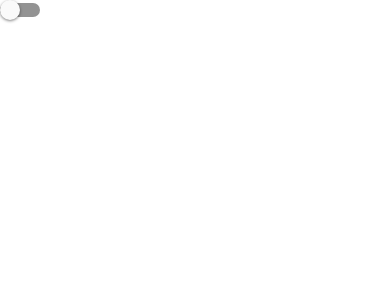
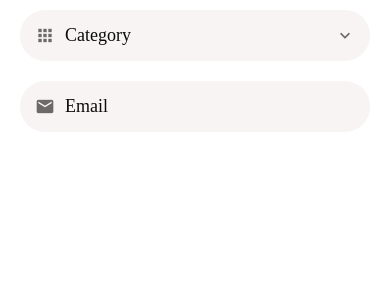
Before and after one commit to iankuratri/learning-react-native, a React Native app in the folder DoneWithIt/: screen / in a window 390 px wide. Shown: the top 300 px of the page. Built offline with nearby package versions, Linux system fonts and the light colour scheme.

Commit message:
AppPicker component added

```diff
--- a/DoneWithIt/App.tsx
+++ b/DoneWithIt/App.tsx
@@ -14,12 +14,35 @@
 
 // 04 Input Components
 // import InputText from "./course/04InputComponents/TextInput";
-import SwitchComp from "./course/04InputComponents/Switch";
+// import SwitchComp from "./course/04InputComponents/Switch";
 
 // Imports
+import { useState } from "react";
+import AppPicker from "./app/components/AppPicker";
+import AppTextInput from "./app/components/AppTextInput";
+import Screen from "./app/screens/Screen";
+
+const categories = [
+  { label: "Furniture", value: 1 },
+  { label: "Clothing", value: 2 },
+  { label: "Cameras", value: 3 },
+];
 
 function App() {
-  return <SwitchComp />;
+  const [category, setCategory] = useState(null);
+
+  return (
+    <Screen style={{ paddingHorizontal: 20 }}>
+      <AppPicker
+        selectedItem={category}
+        onSelectItem={setCategory}
+        items={categories}
+        icon="apps"
+        placeholder="Category"
+      />
+      <AppTextInput icon="email" placeholder="Email" />
+    </Screen>
+  );
 }
 
 export default App;
--- /dev/null
+++ b/DoneWithIt/app/components/AppPicker.tsx
@@ -0,0 +1,102 @@
+import { MaterialCommunityIcons } from "@expo/vector-icons";
+import React, { useState } from "react";
+import {
+  Button,
+  FlatList,
+  Modal,
+  StyleSheet,
+  TouchableWithoutFeedback,
+  View,
+} from "react-native";
+import colors from "../config/colors";
+import Screen from "./../screens/Screen";
+import AppText from "./AppText";
+import PickerItem from "./PickerItem";
+
+type Value = string | number;
+type Item = { label: string; value: Value };
+
+interface AppPickerProps {
+  icon?: string | any;
+  placeholder: string;
+  items: Item[];
+  selectedItem: Item | null;
+  onSelectItem: (item: any) => void;
+}
+
+function AppPicker({
+  icon,
+  placeholder,
+  items,
+  selectedItem,
+  onSelectItem,
+}: AppPickerProps) {
+  const [modalVisible, setModalVisible] = useState(false);
+
+  return (
+    <React.Fragment>
+      <TouchableWithoutFeedback onPress={() => setModalVisible(true)}>
+        <View style={styles.container}>
+          {icon && (
+            <MaterialCommunityIcons
+              name={icon}
+              size={20}
+              color={colors.medium}
+              style={styles.icon}
+            />
+          )}
+
+          <AppText style={styles.text}>
+            {selectedItem ? selectedItem.label : placeholder}
+          </AppText>
+
+          <MaterialCommunityIcons
+            name="chevron-down"
+            size={20}
+            color={colors.medium}
+          />
+        </View>
+      </TouchableWithoutFeedback>
+
+      <Modal visible={modalVisible} animationType="slide">
+        <Screen>
+          <Button title="Close" onPress={() => setModalVisible(false)} />
+          <FlatList
+            data={items}
+            keyExtractor={(item) => item.value.toString()}
+            renderItem={({ item }) => (
+              <PickerItem
+                label={item.label}
+                onPress={() => {
+                  setModalVisible(false);
+                  onSelectItem(item);
+                }}
+              />
+            )}
+          />
+        </Screen>
+      </Modal>
+    </React.Fragment>
+  );
+}
+
+const styles = StyleSheet.create({
+  container: {
+    backgroundColor: colors.light,
+    borderRadius: 25,
+    flexDirection: "row",
+    justifyContent: "flex-start",
+    alignItems: "center",
+    width: "100%",
+    padding: 15,
+    marginVertical: 10,
+  },
+  icon: {
+    marginRight: 10,
+  },
+  text: {
+    flex: 1,
+  },
+});
+
+export default AppPicker;
--- /dev/null
+++ b/DoneWithIt/app/components/PickerItem.tsx
@@ -0,0 +1,24 @@
+import React from "react";
+import { TouchableOpacity, StyleSheet } from "react-native";
+import AppText from "./AppText";
+
+interface PickerItemProps {
+  label: string;
+  onPress: () => any;
+}
+
+function PickerItem({ label, onPress }: PickerItemProps) {
+  return (
+    <TouchableOpacity onPress={onPress}>
+      <AppText style={styles.text}>{label}</AppText>
+    </TouchableOpacity>
+  );
+}
+
+const styles = StyleSheet.create({
+  text: {
+    padding: 20,
+  },
+});
+
+export default PickerItem;
```
